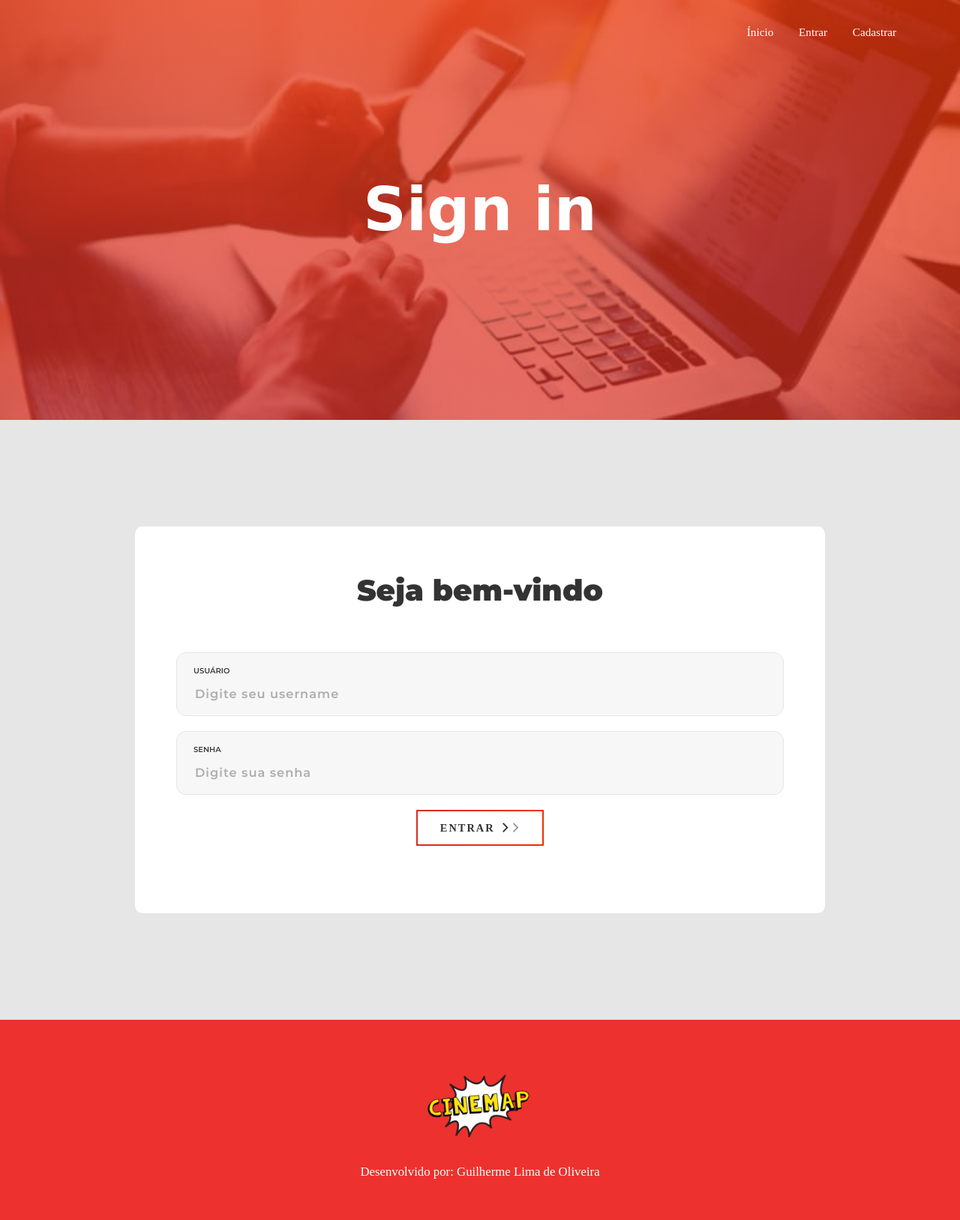
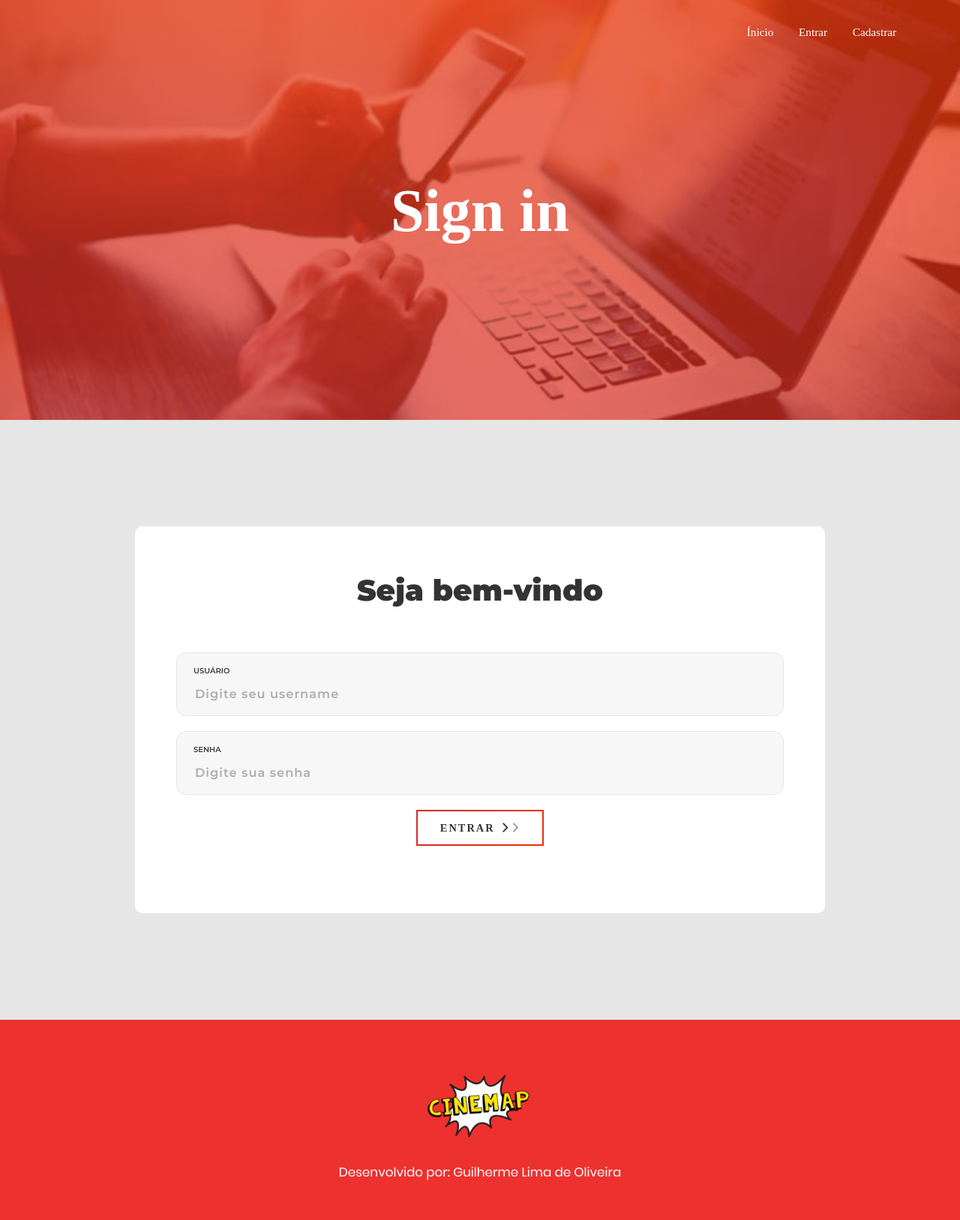
Before and after one commit to oguilhermelima/Cinemap, a Flask app: page /entrar in a window 1280 px wide. Shown: the whole page at 75% size. Run offline with Flask 2, Linux system fonts and the light colour scheme; some libraries are stand-ins or nearby versions; some web fonts are replaced.

Commit message:
Nova fonte

```diff
--- a/static/styles/form.css
+++ b/static/styles/form.css
@@ -1,5 +1,3 @@
-@font-face{font-family:Montserrat-Regular;src:url('../fonts/montserrat/Montserrat-Regular.ttf');}
-@font-face{font-family:Montserrat-Bold;src:url('../fonts/montserrat/Montserrat-Bold.ttf');}
 @font-face{font-family:Montserrat-Black;src:url('../fonts/montserrat/Montserrat-Black.ttf');}
 @font-face{font-family:Montserrat-SemiBold;src:url('../fonts/montserrat/Montserrat-SemiBold.ttf');}
 @font-face{font-family:Montserrat-Medium;src:url('../fonts/montserrat/Montserrat-Medium.ttf');}
@@ -63,24 +61,10 @@ textarea.input100{min-height:120px;padding-top:9px;padding-bottom:13px;}
 .true-validate::after,
 .btn-hide-validate{right:0px;width:30px;}
 }
-.select2-container{display:block;max-width:100% !important;width:auto !important;}
-.select2-container .select2-selection--single{display:-webkit-box;display:-webkit-flex;display:-moz-box;display:-ms-flexbox;display:flex;align-items:center;background-color:transparent;border:none;height:40px;outline:none;position:relative;}
-.select2-container .select2-selection--single .select2-selection__rendered{font-family:Montserrat-SemiBold;font-size:18px;color:#555555;line-height:1.2;padding-left:0px;background-color:transparent;}
-.select2-container--default .select2-selection--single .select2-selection__arrow{height:100%;top:50%;transform:translateY(-50%);right:0px;display:-webkit-box;display:-webkit-flex;display:-moz-box;display:-ms-flexbox;display:flex;align-items:center;justify-content:flex-end;}
-.select2-selection__arrow b{display:none;}
-.select2-selection__arrow::before{content:'\f312';font-family:Material-Design-Iconic-Font;font-size:18px;color:#555555;}
-.select2-container--open .select2-dropdown{z-index:1251;width:calc(100% + 2px);border:0px solid transparent;border-radius:10px;overflow:hidden;background-color:white;left:-24px;box-shadow:0 3px 10px 0px rgba(0, 0, 0, 0.2);-moz-box-shadow:0 3px 10px 0px rgba(0, 0, 0, 0.2);-webkit-box-shadow:0 3px 10px 0px rgba(0, 0, 0, 0.2);-o-box-shadow:0 3px 10px 0px rgba(0, 0, 0, 0.2);-ms-box-shadow:0 3px 10px 0px rgba(0, 0, 0, 0.2);}
 @media (max-width:576px){.select2-container--open .select2-dropdown{left:-12px;}
 }
-.select2-dropdown--above{top:-38px;}
-.select2-dropdown--below{top:10px;}
-.select2-container .select2-results__option[aria-selected]{padding-top:10px;padding-bottom:10px;padding-left:24px;}
 @media (max-width:576px){.select2-container .select2-results__option[aria-selected]{padding-left:12px;}
 }
-.select2-container .select2-results__option[aria-selected="true"]{background:#00ad5f;color:white;}
-.select2-container .select2-results__option--highlighted[aria-selected]{background:#00ad5f;color:white;}
-.select2-results__options{font-family:Montserrat-SemiBold;font-size:14px;color:#555555;line-height:1.2;}
-.select2-search--dropdown .select2-search__field{border:1px solid #aaa;outline:none;font-family:Poppins-Regular;font-size:15px;color:#333333;line-height:1.2;}
 .wrap-input100 .dropDownSelect2 .select2-container--open{width:100% !important;}
 .wrap-input100 .dropDownSelect2 .select2-dropdown{width:calc(100% + 2px) !important;}
 .wrap-contact100-form-radio{width:100%;padding:15px 25px 0 25px;}
--- a/static/styles/styles.css
+++ b/static/styles/styles.css
@@ -27,6 +27,18 @@
 /* ---------------------------------
 1. PRIMARY STYLES
 --------------------------------- */
+/* poppins-regular - latin */
+@font-face {
+  font-family: 'Poppins';
+  font-style: normal;
+  font-weight: 400;
+  src: local('Poppins Regular'), local('Poppins-Regular'),
+       url('../fonts/poppins/poppins.eot?#iefix') format('embedded-opentype'), /* IE6-IE8 */
+       url('../fonts/poppins/poppins.woff2') format('woff2'), /* Super Modern Browsers */
+       url('../fonts/poppins/poppins.woff') format('woff'), /* Modern Browsers */
+       url('../fonts/poppins/poppins.ttf') format('truetype'), /* Safari, Android, iOS */
+       url('../fonts/poppins/poppins.svg#Poppins') format('svg'); /* Legacy iOS */
+}
 
 html{ font-size: 100%; height: 100%; overflow-x: hidden;margin: 0px;  padding: 0px; touch-action: manipulation; }
 
@@ -39,7 +51,7 @@ h1, h2, h3, h4, h5, h6, p, a, ul, span, li, img, inpot, button{ margin: 0; paddi
 
 h1,h2,h3,h4,h5,h6{ line-height: 1.3; font-weight: inherit; }
 
-h1,h2,h3{ font-family: 'Poppins', cursive; }
+h1,h2,h3{ font-family: 'Poppins'}
 
 p{ line-height: 1.6; font-size: 1.05em; font-weight: 400; color: #777; }
 
```
Also changed, not shown: static/fonts/poppins/Poppins-Bold.ttf (deleted), static/fonts/poppins/Poppins-Medium.ttf (deleted), static/fonts/poppins/Poppins-Regular.ttf (deleted), static/fonts/poppins/poppins.svg (added), static/fonts/poppins/poppins.ttf (added), static/fonts/poppins/poppins.woff (added), static/fonts/poppins/poppins.woff2 (added), 1 other file.
